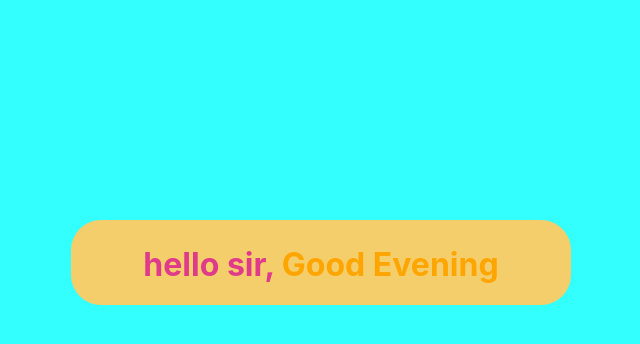
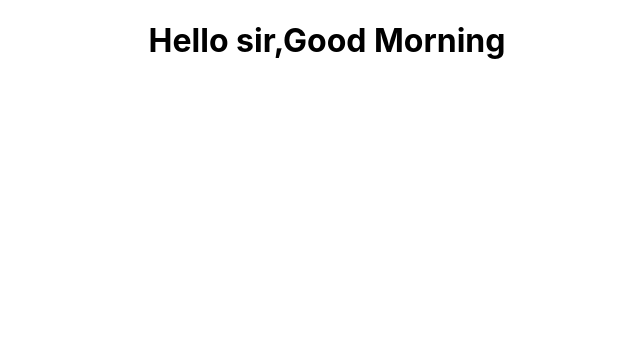
Before and after one commit to AbdulMoiz8994/thapapract, a React (Create React App) app: page / in a window 1280 px wide. Shown: the top 344 px of the page, without its empty margins (313-953 px from the left). Built offline with nearby package versions, Linux system fonts and the light colour scheme.

Commit message:
add these chmages of thapa

```diff
--- a/src/App.css
+++ b/src/App.css
@@ -1,4 +1,4 @@
-.heading{
+/* .heading{
   margin: 40px 50px;
   color: burlywood;
   text-align: center;
@@ -19,7 +19,7 @@ body{
 .h1{
   text-align: center;
   /* align-items: center; */
-  margin-top: 220px;
+  /* margin-top: 220px;
   background-color: #F4CE6A;
   border-radius: 30px;
   height: 60px;
@@ -27,8 +27,10 @@ body{
   padding-top: 25px;
   margin-left: 30%;
    font-weight: bolder;
+} */
+h1{
+  text-align: center;
 }
-
 
 
 
--- a/src/App.jsx
+++ b/src/App.jsx
@@ -1,8 +1,20 @@
 import React from 'react';
 import './App.css'
+import Heading from './Heading'
+import Para from './Para'
+import Ul from './Ul'
+
 
 function App(){
-  // const names="abdul moiz"
+
+  return(
+    <div>
+      <div>
+<Heading/>
+<Para/>
+<Ul/>
+      </div>
+      {/* // const names="abdul moiz"
   // const lastNames="Attari"
   //  const currentDate= new Date().toLocaleDateString()
   //  const currentTime= new Date().toLocaleTimeString()
@@ -19,31 +31,23 @@ function App(){
   // textShadow: '2px 3px 2px gray',
   // fontFamily: "'Open Sans', sans-serif",
   //  }
- let dates= new Date(2021,1,18,14);
- dates= dates.getHours();
- let changes='';
- let colors={};
- if(dates >=1 && dates <=12){
-   changes="Good Morning"
-   colors.color="green"
+//  let dates= new Date(2021,1,18,14);
+//  dates= dates.getHours();
+//  let changes='';
+//  let colors={};
+//  if(dates >=1 && dates <=12){
+//    changes="Good Morning"
+//    colors.color="green"
 
- }else if(dates >12 && dates <=19){
-    changes="Good Evening"
-    colors.color="orange"
- }else{
-   changes="Good Night"
-   colors.color="black"
+//  }else if(dates >12 && dates <=19){
+//     changes="Good Evening"
+//     colors.color="orange"
+//  }else{
+//    changes="Good Night"
+//    colors.color="black"
 
- }
-  return(
-    <div>
-      <div>
-
-<h1 style={{color: '#E03B8B'}} className="h1">hello sir, <span style={colors}>{changes}</span></h1>
-
-
-
-      </div>
+//  } */}
+{/* <h1 style={{color: '#E03B8B'}} className="h1">hello sir, <span style={colors}>{changes}</span></h1> */}
 
       {/* <h1 style={heading}>Thapa Technical React Practice before</h1>
       <h1 style={{color: 'blue', textAlign: 'center', fontFamily: 'sans-serif'}}>Thapa Technical React Practice before</h1>
--- /dev/null
+++ b/src/Heading.jsx
@@ -0,0 +1,16 @@
+import React from 'react'
+
+function Heading(){
+let dates= new Date()
+dates=dates.getHours()
+let changes='';
+if(dates >=1 && dates <=12){
+    changes="Hello sir,Good Morning"
+}
+    return(
+        <div>
+            <h1 className="h1">{changes}</h1>
+        </div>
+    )
+}
+export default Heading;
--- /dev/null
+++ b/src/Para.jsx
@@ -0,0 +1,16 @@
+import React from 'react'
+
+function Para(){
+    let dates= new Date()
+dates=dates.getHours()
+let changes='';
+if(dates >12 && dates <=19){
+    changes="Hello sir,Good Evening"
+}
+    return(
+        <div>
+            <h1>{changes}</h1>
+        </div>
+    )
+}
+export default Para;
--- /dev/null
+++ b/src/Ul.jsx
@@ -0,0 +1,16 @@
+import React from 'react'
+
+function Ul(){
+    let dates= new Date()
+dates=dates.getHours()
+let changes='';
+if(dates >19 && dates <=24){
+    changes="Hello sir,Good Night"
+}
+    return(
+        <div>
+        <h1>{changes}</h1>
+        </div>
+    )
+}
+ export default Ul
```
Also changed, not shown: 1 other file (tests, documents, lock files or other folders).
